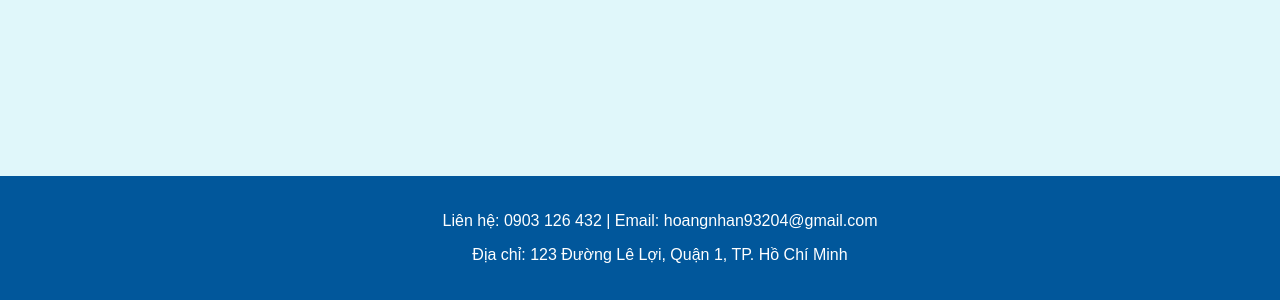
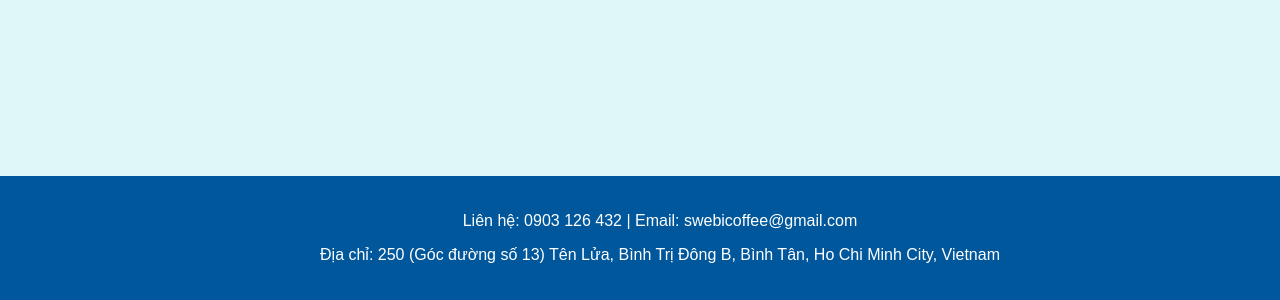
Before and after one commit to hoangnhan19032004/PhanNguyenHoangNhan_LAPTRINH-WEB, a plain HTML site: page index.html in a window 1280 px wide. Shown: the part 3700-4000 px from the top of the page. Drawn offline with Linux system fonts and the light colour scheme.

Commit message:
Update index.html

```diff
--- a/index.html
+++ b/index.html
@@ -638,8 +638,8 @@
 
     </section>
     <footer class="contact">
-        <p data-lang="contact">Liên hệ: 0903 126 432 | Email: hoangnhan93204@gmail.com</p>
-        <p data-lang="address">Địa chỉ: 123 Đường Lê Lợi, Quận 1, TP. Hồ Chí Minh</p>
+        <p data-lang="contact">Liên hệ: 0903 126 432 | Email: swebicoffee@gmail.com</p>
+        <p data-lang="address">Địa chỉ: 250 (Góc đường số 13) Tên Lửa, Bình Trị Đông B, Bình Tân, Ho Chi Minh City, Vietnam</p>
     </footer>
 </body>
 </html>
```
